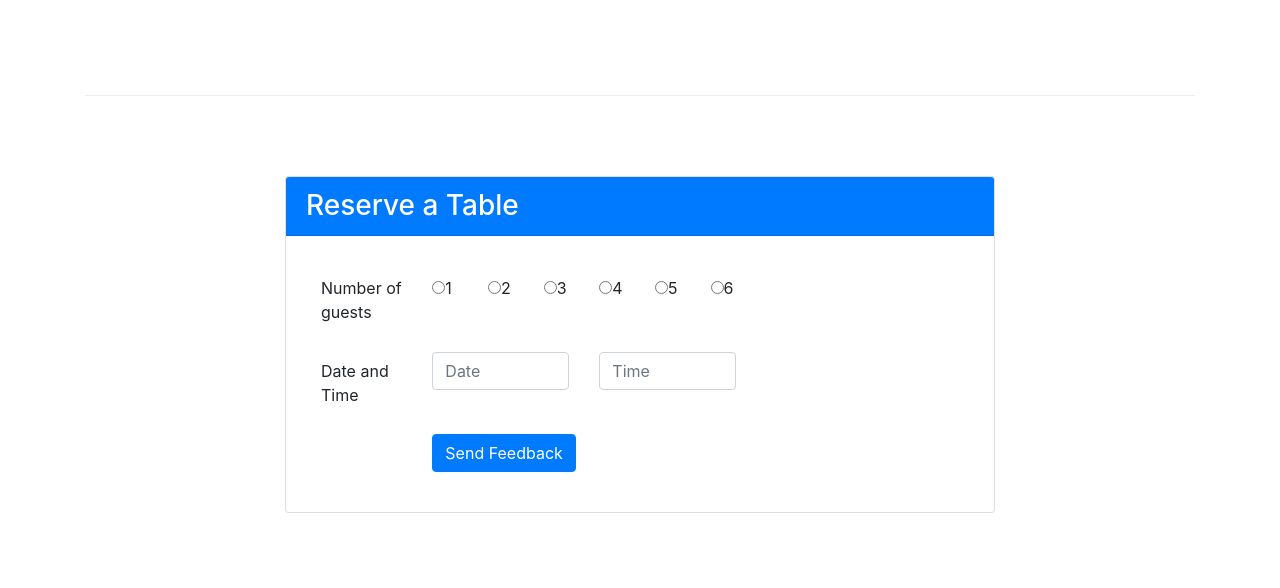
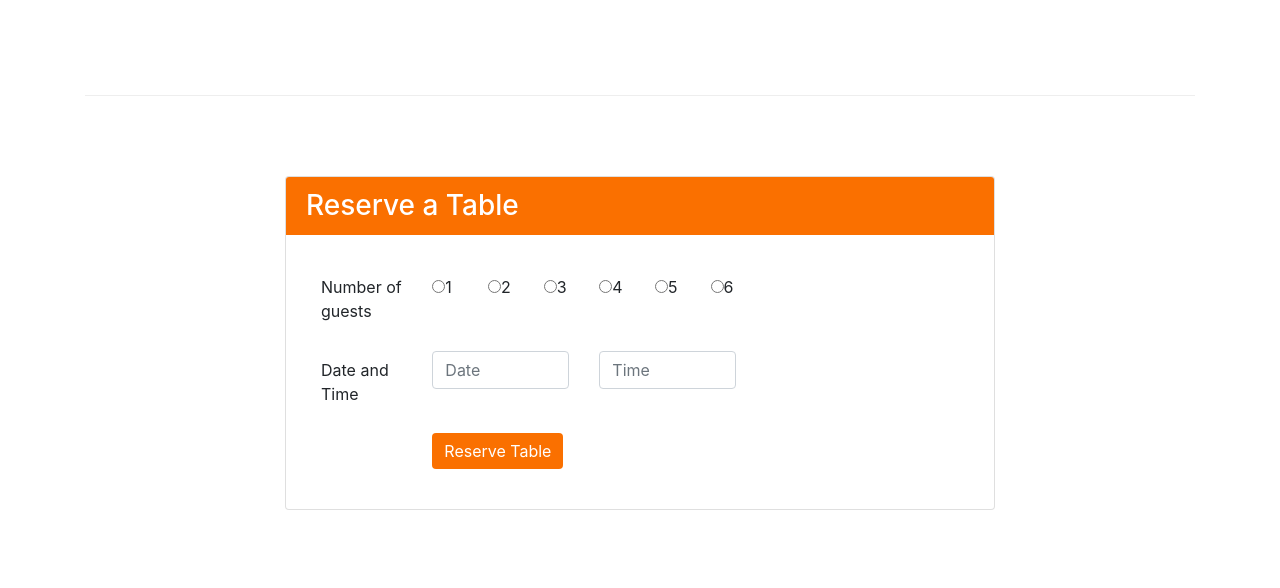
Before and after one commit to jonhealy1/conFusion, a website: page index.html in a window 1280 px wide. Shown: the part 1438-2026 px from the top of the page. Drawn offline with nearby package versions, Linux system fonts and the light colour scheme.

Commit message:
Assign2 2

```diff
--- a/css/styles.css
+++ b/css/styles.css
@@ -50,3 +50,13 @@ address {
 .radio-inline{
 	margin: 0px 0px 0px 0px;
 }
+
+#reserve{
+	background-color:#fa7000;
+	border:none;
+}
+
+#resv{
+	background-color:#fa7000;
+	border:none;
+}
--- a/index.html
+++ b/index.html
@@ -49,7 +49,7 @@
                         <img src="img/logo.png" class="img-fluid">
                 </div>
                 <div class="offset-md-0 col-md-3 align-self-center">
-                        <a href="#resv" class="btn-lg btn-primary" role="button">Reserve Table</a>
+                        <a href="#resv" class="btn-sm btn-primary" id="reserve" role="button">Reserve Table</a>
                 </div>
             </div>
         </div>
@@ -85,7 +85,7 @@
                             <p class="d-none d-sm-block">Featuring mouthwatering combinations with a choice of five different salads, six enticing appetizers, six main entrees and five choicest desserts. Free flowing bubbly and soft drinks. All for just $19.99 per person </p>
                         </div>
                         <img class="d-flex mr-3 img-thumbnail align-self-center"
-                            src="img/alberto.png" alt="Alberto Somayya">
+                            src="img/buffet.png" alt="Alberto Somayya">
                 </div>
         </div>
 
@@ -112,7 +112,7 @@
         </div>
         <div class="container col-12 col-sm-8">
                 <div class="card offset-md-1 ">
-                    <h3 id="resv" class="card-header bg-primary text-white">Reserve a Table</h3>
+                    <h3 id="resv" class="card-header text-white">Reserve a Table</h3>
                     <div class="card-body">
                             <div class="form-group row">
 
@@ -168,8 +168,8 @@
                                 </div>
                                 <div class="form-group row">
                                         <div class="offset-md-2 col-md-10">
-                                            <button type="submit" class="btn btn-primary">
-                                                Send Feedback
+                                            <button type="submit" class="btn btn-primary" id="reserve">
+                                                Reserve Table
                                             </button>
                                         </div>
                                 </div>
```
